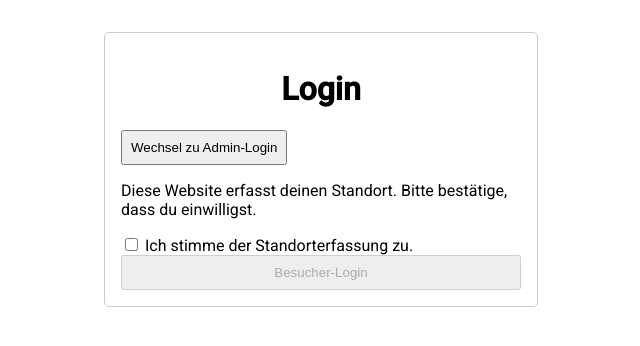
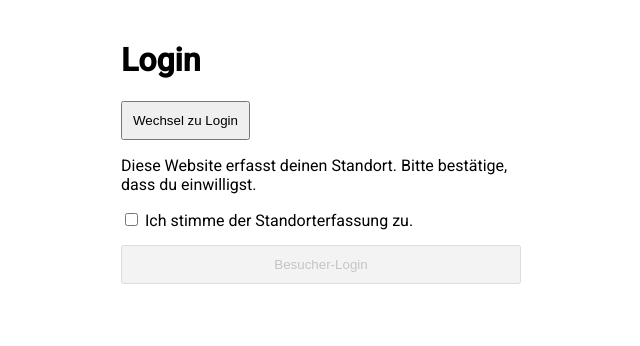
Before and after one commit to 1004Angelqueen/Neue-Datenbankenkonzepte, an Angular app in the folder Frontend-NoSQL/: page /login in a window 1280 px wide. Shown: the top 346 px of the page, without its empty margins (319-959 px from the left). Built offline with nearby package versions, Linux system fonts and the light colour scheme; no server answers.

Commit message:
login verändert

```diff
--- a/Frontend-NoSQL/src/app/components/Login/Login.component.ts
+++ b/Frontend-NoSQL/src/app/components/Login/Login.component.ts
@@ -1,4 +1,3 @@
-// src/app/components/login/login.component.ts
 import { Component } from '@angular/core';
 import { CommonModule } from '@angular/common';
 import { ReactiveFormsModule, FormBuilder, FormGroup, Validators } from '@angular/forms';
@@ -13,12 +12,22 @@ import { Router } from '@angular/router';
   imports: [CommonModule, ReactiveFormsModule]
 })
 export class LoginComponent {
-  // Visitor-Form: nur Consent wird abgefragt
   visitorForm: FormGroup;
-  // Admin-Form: benötigt userId, password und role
   adminForm: FormGroup;
-  // Toggle zwischen Besucher- und Admin-Login
   isVisitor: boolean = true;
+  userRole: string = '';
+
+  // Mapping von Benutzer-IDs zu Rollen
+  private readonly userRoles: { [key: string]: string } = {
+    'securityUser123': 'Security',
+    'security2': 'Security',
+    'organizer1': 'Eventveranstalter',
+    'event2': 'Eventveranstalter',
+    'sani1': 'Sanitäter',
+    'sani2': 'Sanitäter',
+    'standbetreiberUser123': 'Standbetreiber',
+    'stand2': 'Standbetreiber'
+  };
 
   constructor(private fb: FormBuilder, private authService: AuthService, private router: Router) {
     this.visitorForm = this.fb.group({
@@ -28,11 +37,22 @@ export class LoginComponent {
     this.adminForm = this.fb.group({
       userId: ['', Validators.required],
       password: ['', Validators.required],
-      role: ['', Validators.required]
+      role: [{ value: '', disabled: true }] // Deaktiviertes Rollenfeld
+    });
+
+    // Überwache Änderungen der userId
+    this.adminForm.get('userId')?.valueChanges.subscribe(userId => {
+      this.updateUserRole(userId);
     });
   }
 
-  // Besucher-Login
+  // Aktualisiere die Rolle basierend auf der userId
+  private updateUserRole(userId: string): void {
+    const role = this.userRoles[userId];
+    this.userRole = role || '';
+    this.adminForm.patchValue({ role: this.userRole });
+  }
+
   loginVisitor(): void {
     if (this.visitorForm.valid) {
       this.authService.loginVisitor().subscribe(
@@ -40,24 +60,28 @@ export class LoginComponent {
           console.log('Besucher-Login erfolgreich:', data);
           localStorage.setItem('token', data.token);
           localStorage.setItem('userId', data.userId);
-          localStorage.setItem('role', data.role);
-          this.router.navigate(['/dashboard']); // Passe an, wohin navigiert werden soll
+          localStorage.setItem('role', 'Besucher');
+          this.router.navigate(['/dashboard']);
         },
         err => console.error('Fehler beim Besucher-Login:', err)
       );
     }
   }
 
-  // Admin-Login
   loginAdmin(): void {
-    if (this.adminForm.valid) {
-      const credentials = this.adminForm.value;
+    if (this.adminForm.valid && this.userRole) {
+      const credentials = {
+        userId: this.adminForm.get('userId')?.value,
+        password: this.adminForm.get('password')?.value,
+        role: this.userRole
+      };
+
       this.authService.loginAdmin(credentials).subscribe(
         data => {
           console.log('Admin-Login erfolgreich:', data);
           localStorage.setItem('token', data.token);
-          localStorage.setItem('userId', data.userId);
-          localStorage.setItem('role', data.role);
+          localStorage.setItem('userId', credentials.userId);
+          localStorage.setItem('role', this.userRole);
           this.router.navigate(['/dashboard']);
         },
         err => console.error('Fehler beim Admin-Login:', err)
@@ -65,7 +89,6 @@ export class LoginComponent {
     }
   }
 
-  // Umschalten zwischen den Login-Modi
   toggleLogin(): void {
     this.isVisitor = !this.isVisitor;
   }
--- a/Frontend-NoSQL/src/app/components/Login/login.component.css
+++ b/Frontend-NoSQL/src/app/components/Login/login.component.css
@@ -1,24 +1,30 @@
+.readonly-input {
+  background-color: #f5f5f5;
+  border: 1px solid #ddd;
+  padding: 8px;
+  border-radius: 4px;
+  color: #666;
+  cursor: not-allowed;
+}
+
 .login-container {
-    max-width: 400px;
-    margin: 2rem auto;
-    padding: 1rem;
-    border: 1px solid #ccc;
-    border-radius: 5px;
-  }
+  max-width: 400px;
+  margin: 0 auto;
+  padding: 20px;
+}
 
-  .login-container h1 {
-    text-align: center;
-  }
+form {
+  display: flex;
+  flex-direction: column;
+  gap: 15px;
+}
 
-  .login-container form {
-    display: flex;
-    flex-direction: column;
-  }
+button {
+  padding: 10px;
+  cursor: pointer;
+}
 
-  .login-container form div {
-    margin-bottom: 1rem;
-  }
-
-  .login-container button {
-    padding: 0.5rem;
-  }
+button:disabled {
+  cursor: not-allowed;
+  opacity: 0.7;
+}
--- a/Frontend-NoSQL/src/app/components/Login/login.component.html
+++ b/Frontend-NoSQL/src/app/components/Login/login.component.html
@@ -1,12 +1,10 @@
 <div class="login-container">
   <h1>Login</h1>
 
-    <!-- Toggle-Schalter: Besucher oder Admin -->
   <button (click)="toggleLogin()">
-      {{ isVisitor ? 'Wechsel zu Admin-Login' : 'Wechsel zu Besucher-Login' }}
+    {{ isVisitor ? 'Wechsel zu Login' : 'Wechsel zu Besucher-Login' }}
   </button>
 
-    <!-- Besucher-Login -->
   <div *ngIf="isVisitor">
     <p>Diese Website erfasst deinen Standort. Bitte bestätige, dass du einwilligst.</p>
     <form [formGroup]="visitorForm" (ngSubmit)="loginVisitor()">
@@ -18,7 +16,6 @@
     </form>
   </div>
 
-   <!-- Admin-Login -->
   <div *ngIf="!isVisitor">
     <form [formGroup]="adminForm" (ngSubmit)="loginAdmin()">
       <div>
@@ -31,14 +28,14 @@
       </div>
       <div>
         <label for="role">Rolle:</label>
-      <select id="role" formControlName="role">
-        <option value="" disabled selected>Bitte wählen</option>
-        <option value="Eventveranstalter">Eventveranstalter</option>
-        <option value="Security">Security</option>
-        <option value="Sanitäter">Sanitäter</option>
-        <option value="Standbetreiber">Standbetreiber</option>
-      </select>
+        <input id="role"
+               type="text"
+               formControlName="role"
+               [value]="userRole"
+               readonly
+               class="readonly-input">
       </div>
-    <button type="submit" [disabled]="!adminForm.valid">Admin-Login</button>
+      <button type="submit" [disabled]="!adminForm.valid || !userRole">Login</button>
     </form>
   </div>
+</div>
```
Lines whose indentation alone changed are shown as unchanged.
